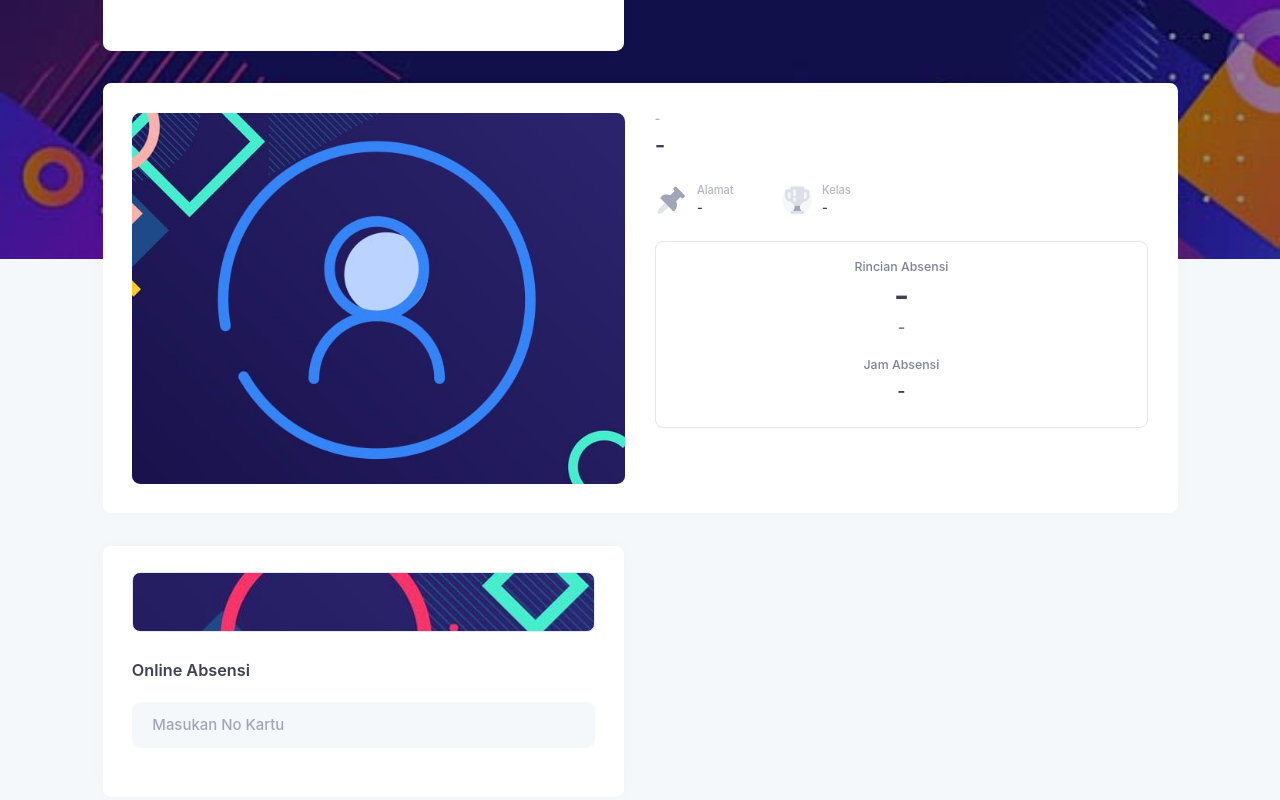
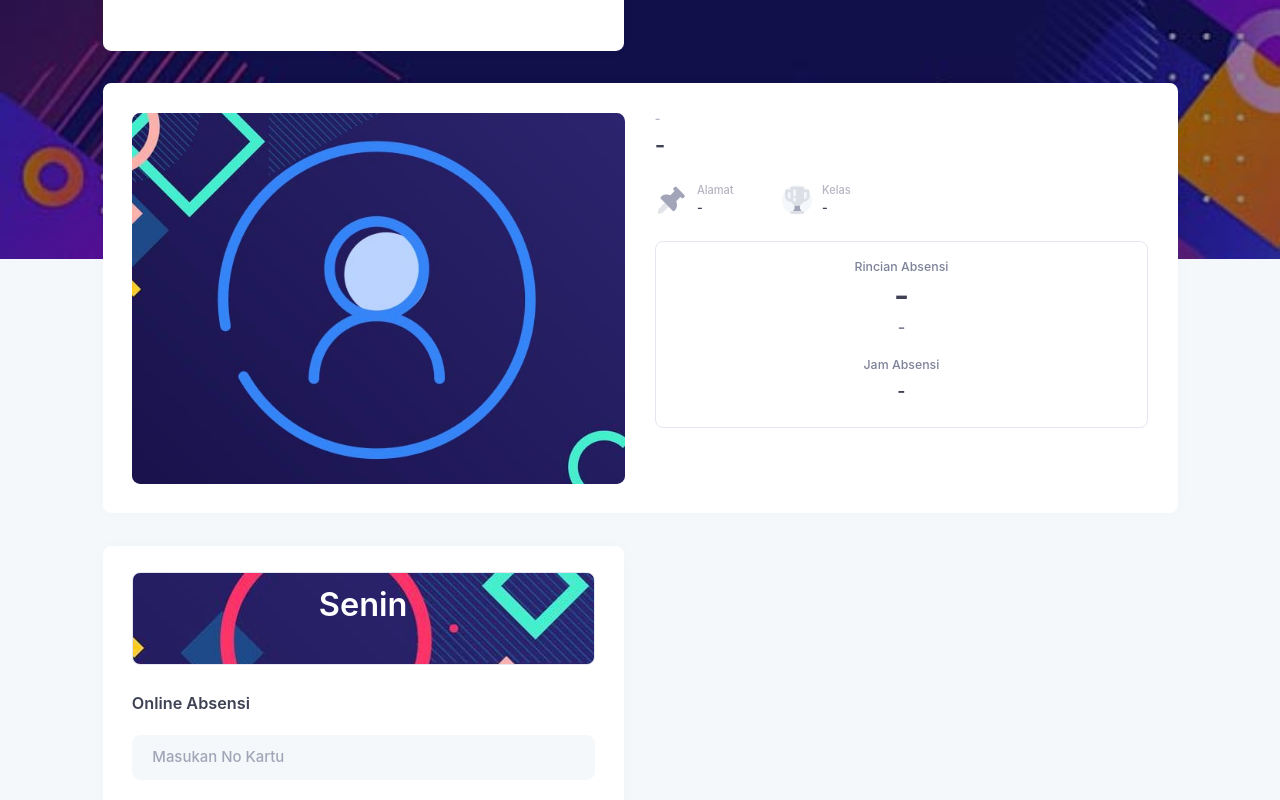
Before and after one commit to suharyadi2112/absensi-vue-fe, a Vue app: page / in a window 1280 px wide. Shown: the part 541-1341 px from the top of the page. Built offline with nearby package versions, Linux system fonts and the light colour scheme.

Commit message:
add days in bahasa

```diff
--- a/src/views/DashboardAbsensi/HomeAbsensi.vue
+++ b/src/views/DashboardAbsensi/HomeAbsensi.vue
@@ -82,7 +82,7 @@
                     <div class="card card-flush h-xl-100">
                         <div class="card-body text-center pb-5">
                             <div class="d-flex flex-column border border-1 border-gray-300 text-center pt-5 pb-7 mb-8 card-rounded" :style="backgroundImageStyleBGThree">
-                                <span style="color: white !important" class="fw-bold text-gray-800 fs-2hx lh-1 pb-1"><!--<?php echo hari_ini() ?>--></span>
+                                <span style="color: white !important" class="fw-bold text-gray-800 fs-2hx lh-1 pb-1">{{ hariIni }}</span>
                                 <span style="color: white !important" class="fw-bold text-gray-600 fs-4 pb-5"><!--<?php echo tanggal_indo(date('Y-m-d')) ?> --></span>
                                 <span style="color: white !important" class="fw-bold text-gray-800 fs-3" id="time_now"></span>
                             </div>
@@ -123,7 +123,18 @@ export default {
             backgroundImageStyleBGThree: {
                 backgroundImage: `url(${gambarThree})`
             },
+            hariIni: '',
         };
+    },
+    created() {
+        this.hariIni = this.getHariIni();
+    },
+    methods: {
+        getHariIni() {
+            const hari = ['Minggu', 'Senin', 'Selasa', 'Rabu', 'Kamis', 'Jumat', 'Sabtu'];
+            const tanggal = new Date();
+            return hari[tanggal.getDay()];
+        }
     }
 }
 </script>
```
